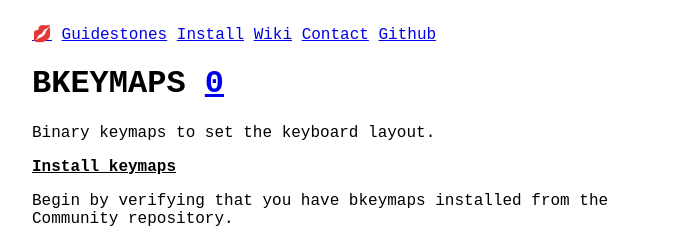
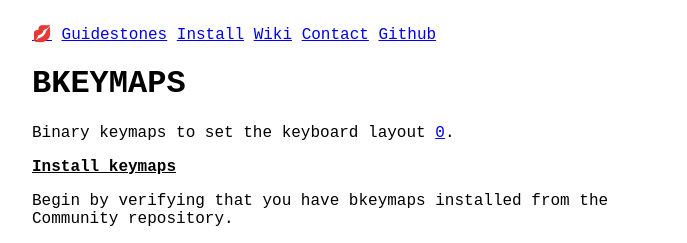
Before and after one commit to mcpcpc/k1ss, a Jekyll site: the page built from wiki/console/bkeymaps.md, in a window 1280 px wide. Shown: the top 243 px of the page, without its empty margins (296-983 px from the left). Built offline with Jekyll 4.4.1, drawn with Linux system fonts in a browser that asks for light colours; our own code applies the rules of GitHub Pages for plain Markdown files.

```diff
--- a/wiki/console/bkeymaps.md
+++ b/wiki/console/bkeymaps.md
@@ -1,7 +1,7 @@
-BKEYMAPS [0]
-============
+BKEYMAPS
+========
 
-Binary keymaps to set the keyboard layout.
+Binary keymaps to set the keyboard layout [0].
 
 Install keymaps
 ---------------
```
